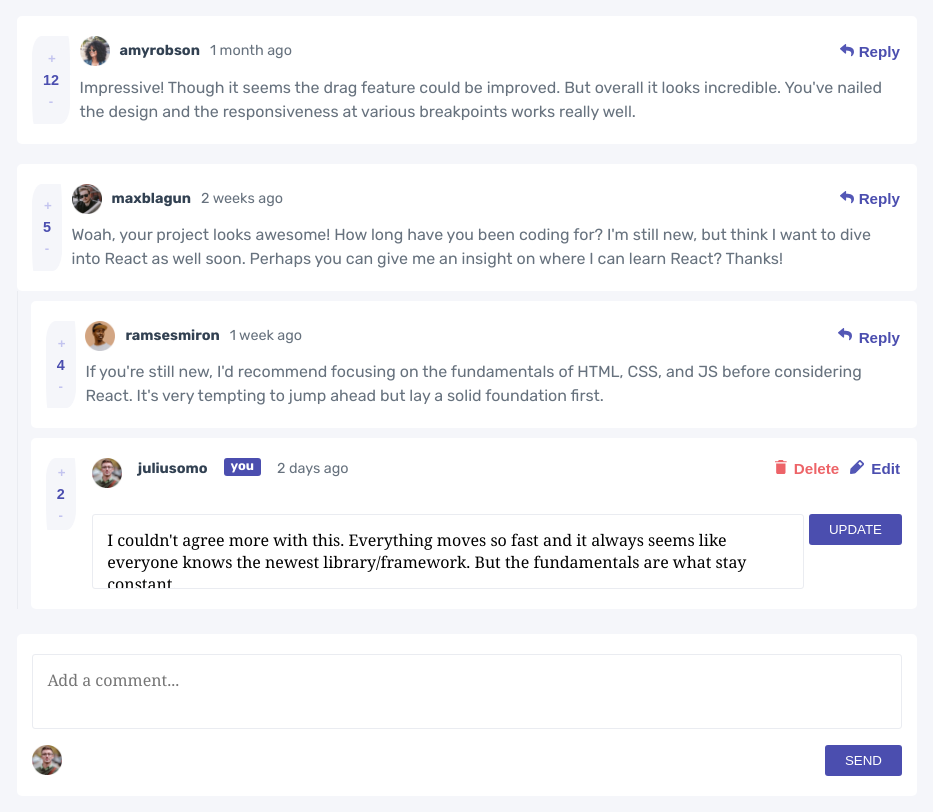
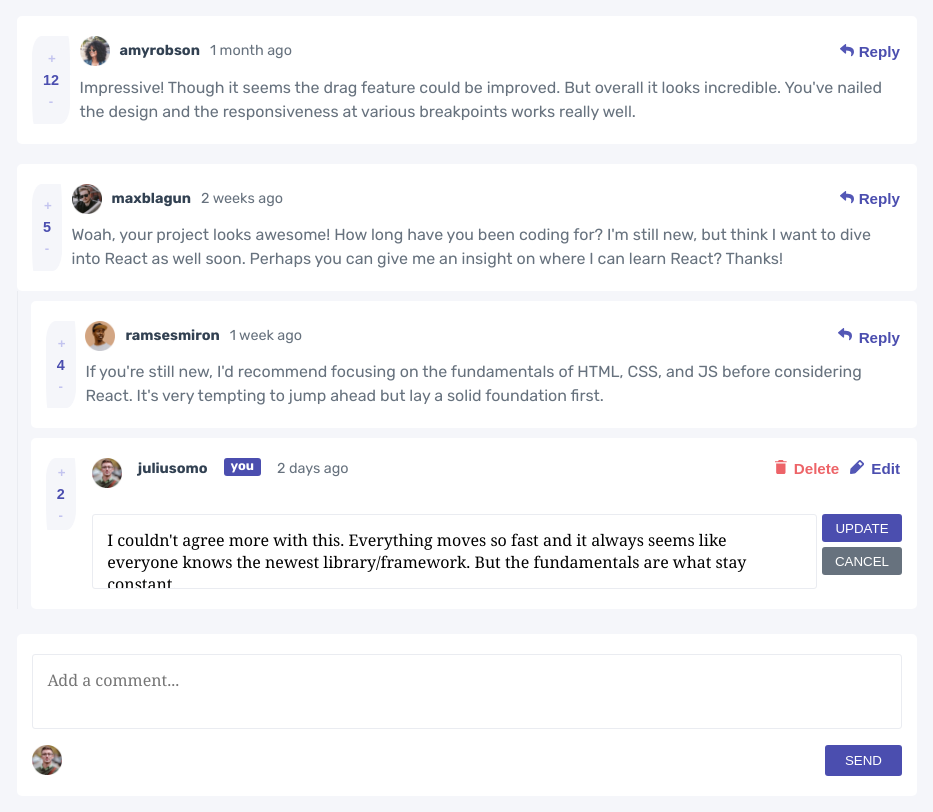
Before and after one commit to ikennarichard/Interactive-comments-section, a React (Vite) app: page / in a window 1280 px wide. Both pictures are taken after a click on the button "Edit". Shown: the whole page, without its empty margins (173-1106 px from the left). Built offline with nearby package versions, Linux system fonts and the light colour scheme.

Commit message:
Add cancel option for inputs

```diff
--- a/src/components/Comment.jsx
+++ b/src/components/Comment.jsx
@@ -26,6 +26,10 @@ export default function Comment({
     dispatch(addReply({ commentId: commentId, content: updatedReply, createdAt: 'Just now', replyingTo: username}));
     setShowReplyInput(false);
     setReplyInput('@'+username+',');
+  }
+
+  function cancel () {
+    setShowReplyInput(false);
   }
   return (
     <>
@@ -89,10 +93,18 @@ export default function Comment({
               value={replyInput}
               onChange={(e) => setReplyInput(e.target.value)}
             ></textarea>
-            <button
-            type="submit"
-            className="send reply_btn_"
-            >REPLY</button>
+            <div className="cancel_reply">
+              <button
+              type="submit"
+              className="send reply_btn_"
+              >REPLY</button>
+              <button
+              className="cancel_with_reply"
+              type="button"
+              onClick={cancel}>
+              CANCEL
+              </button>
+            </div>
           </form>
         </div>
 
--- a/src/components/EditComment.jsx
+++ b/src/components/EditComment.jsx
@@ -22,6 +22,10 @@ export default function EditComment({
 
       toggleCanEdit()
     }
+
+    function cancel() {
+      toggleCanEdit()
+    }
   return (
     <div className="edit_container">
       <form
@@ -34,9 +38,17 @@ export default function EditComment({
         value={editedComment}
         onChange={(e) => setEditedComment(e.target.value)}
         ></textarea>
-        <button
-        className="send"
-        >UPDATE</button>
+        <div className="cancel_reply">
+          <button
+          className="update"
+          >UPDATE</button>
+          <button
+            className="cancel_with_reply"
+            type="button"
+            onClick={cancel}>
+            CANCEL
+          </button>
+        </div>
       </form>
     </div>
   )
--- a/src/components/Replies.jsx
+++ b/src/components/Replies.jsx
@@ -34,6 +34,8 @@ export default function Replies({
     setShowReplyInput(false);
     setReplyInput('@'+sender+',');
   }
+
+
   return (
     <div className='reply_wrapper'>
       <article className="replies comment_grid">
--- a/src/index.css
+++ b/src/index.css
@@ -360,6 +360,36 @@ textarea:focus {
   overflow: hidden;
 }
 
+/* cancel_reply_container */
+.cancel_reply {
+  display: flex;
+  flex-direction: column;
+  align-items: center;
+  gap: 0.3em;
+}
+
+.cancel_reply > * {
+  width: 80px;
+}
+
+.cancel_with_reply {
+  appearance: none;
+  padding: 0.5em;
+  border: none;
+  border-radius: 3px;
+  background-color: var(--grayish-blue);
+  color: var(--white);
+}
+
+.update {
+  appearance: none;
+  padding: 0.5em;
+  border: none;
+  border-radius: 3px;
+  background-color: var(--moderate-blue);
+  color: var(--white);
+}
+
 @keyframes dropdown {
   from {
     opacity: 0;
```
